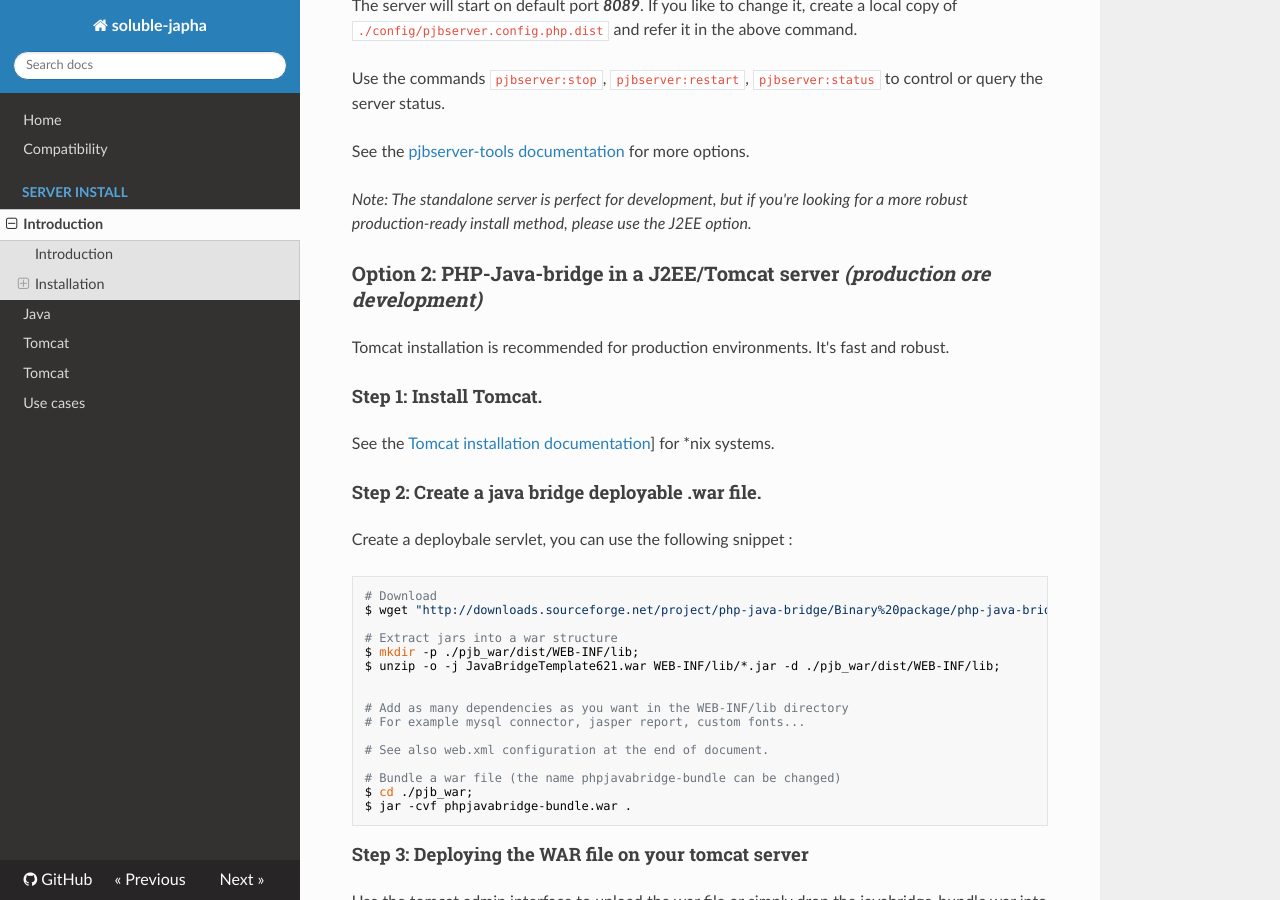
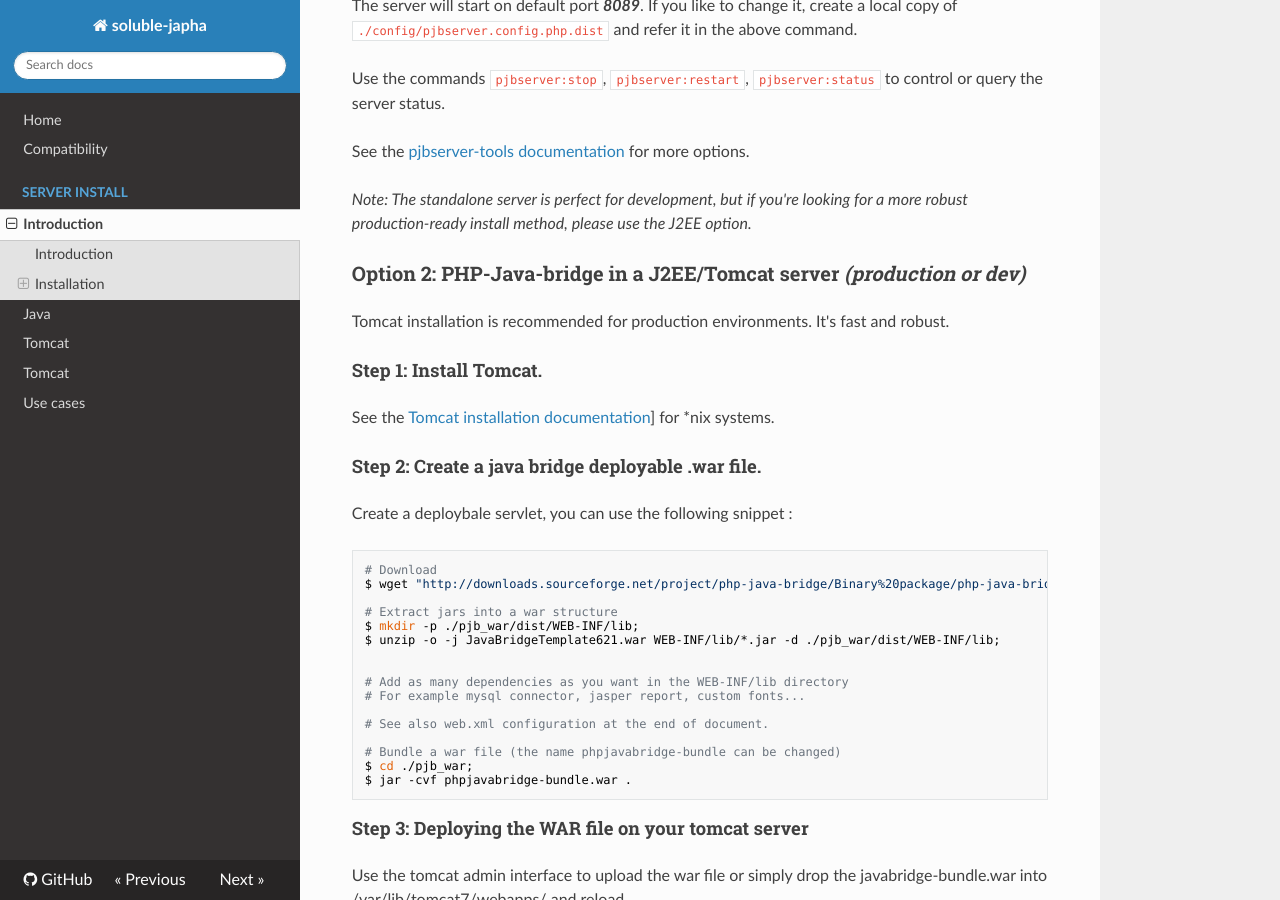
Before and after one commit to belgattitude/soluble-japha, an MkDocs documentation site: the page built from doc/install_server.md, in a window 1280 px wide and 900 px high, scrolled down 869 px. Built offline with MkDocs 1.6.1, drawn with Linux system fonts in a browser that asks for light colours; nearby versions of some CDN libraries; old or Windows-style settings are respelled for this version of MkDocs.

Commit message:
Prep for release 0.11.6 - updated doc

```diff
--- a/doc/install_server.md
+++ b/doc/install_server.md
@@ -41,7 +41,7 @@ See the [pjbserver-tools documentation](https://github.com/belgattitude/pjbserve
 *Note: The standalone server is perfect for development, but if you're looking for a more robust production-ready install method,
 please use the J2EE option.*
 
-### Option 2: PHP-Java-bridge in a J2EE/Tomcat server *(production ore development)*
+### Option 2: PHP-Java-bridge in a J2EE/Tomcat server *(production or dev)*
 
 Tomcat installation is recommended for production environments. It's fast and robust.
 
```
